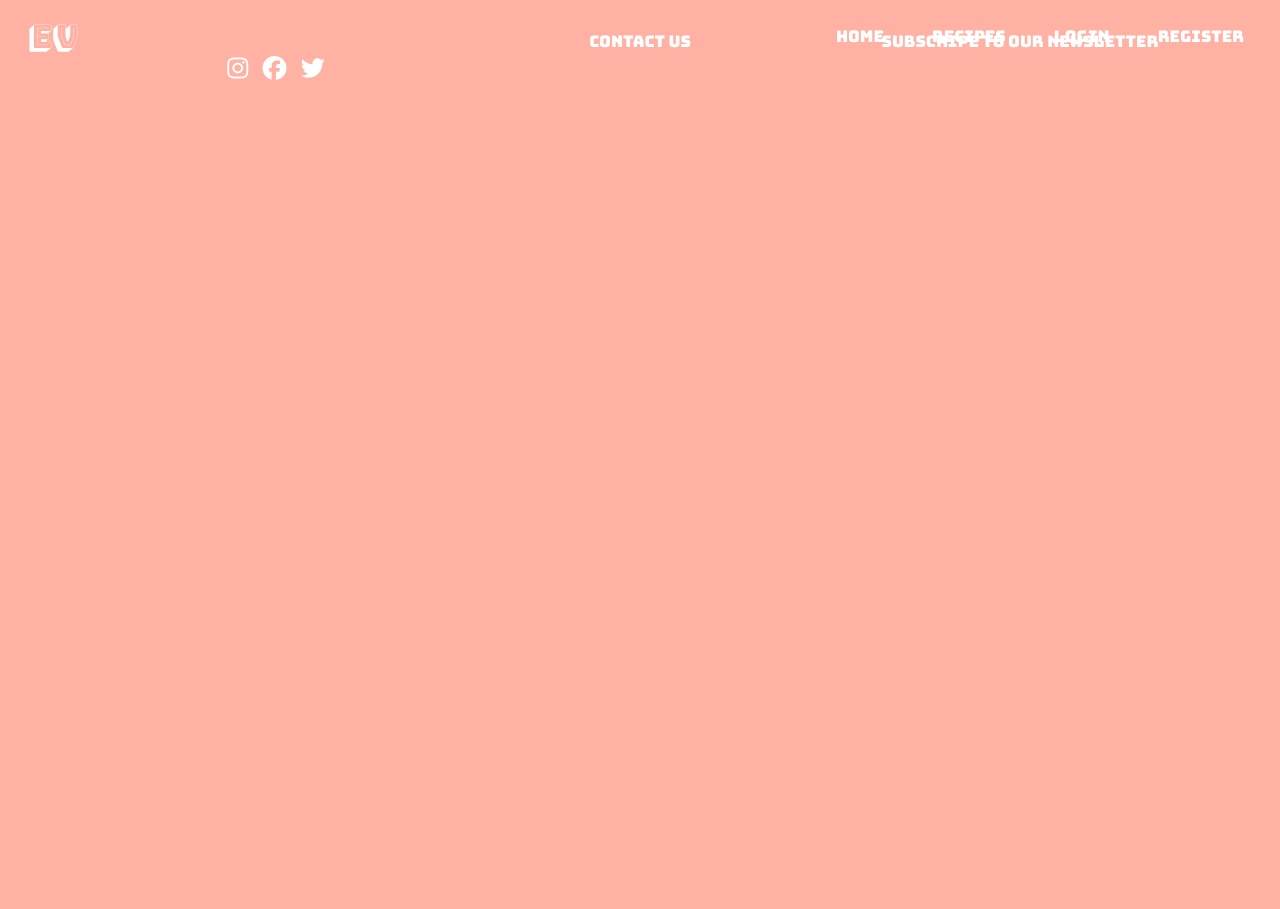
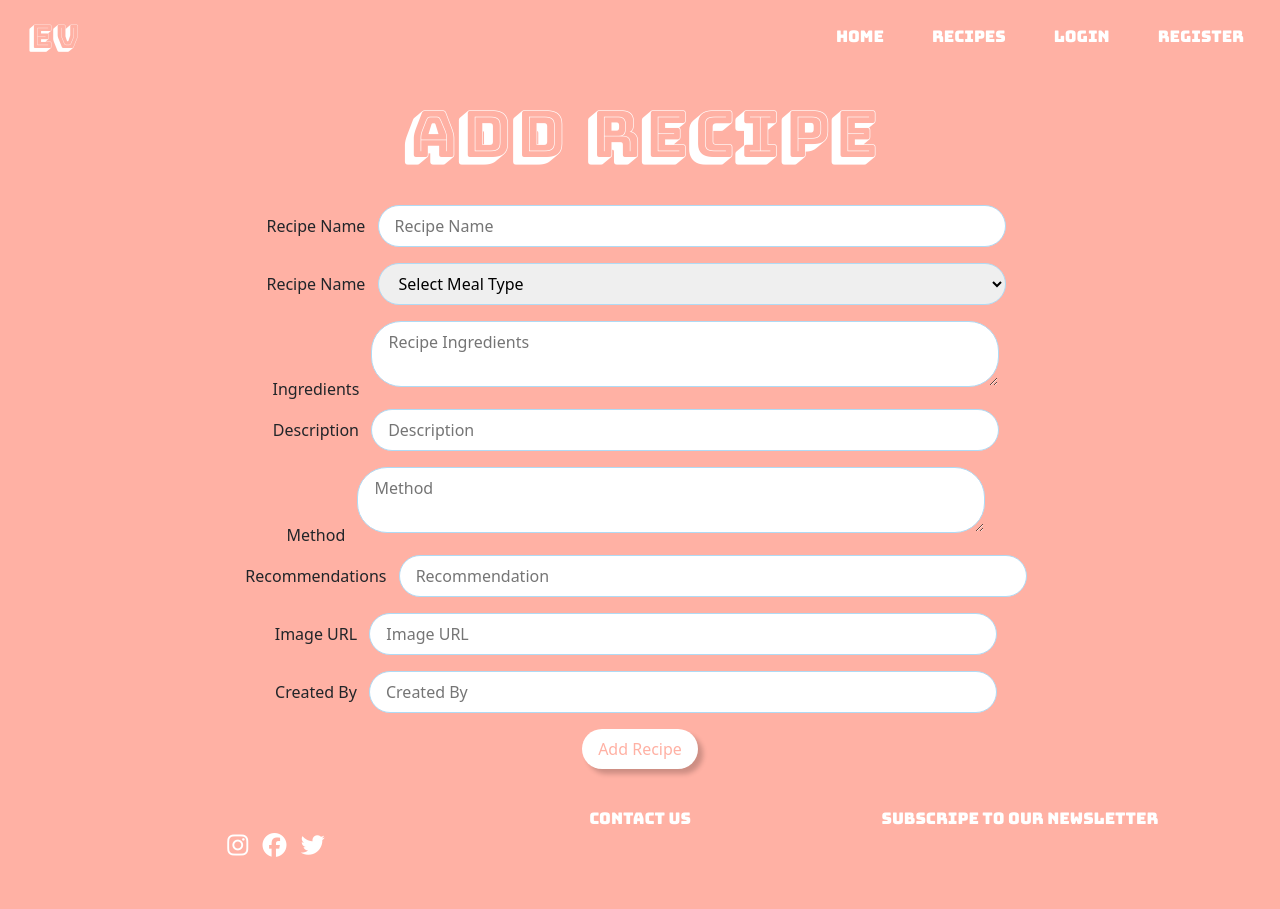
Before and after one commit to Alicepinch/everything-vegan, a Flask app: page /add-recipe in a window 1280 px wide. Before the commit the page ends 80 px from the top, so only its background shows below. Run offline with Flask 2, Linux system fonts and the light colour scheme; some libraries are stand-ins or nearby versions.

Commit message:
Form fields added

```diff
--- a/templates/add-recipe.html
+++ b/templates/add-recipe.html
@@ -1,4 +1,63 @@
 {% extends "base.html" %}
 {% block content %}
 
+<section>
+    <div class="container-fluid">
+        <div class="row">
+            <h1 class="small-header text-center">Add Recipe</h1>
+            <div class="container">
+                <div class="row">
+                    <form method="POST" class="text-center" action="{{  url_for('add_recipe')}}">
+                        <div>
+                            <label for="recipe_name">Recipe Name</label>
+                            <input type="text" name="recipe_name" class="form-field" placeholder="Recipe Name"
+                                id="recipe_name" required>
+                        </div>
+                        <div class="col-12">
+                            <label for="meal_name">Recipe Name</label>
+                            <select type="text" name="meal_name" class="form-field" id="meal_name" required>
+                                <option selected disabled>Select Meal Type</option>
+                                <option value="Breakfast">Breakfast</option>
+                                <option value="Lunch">Lunch</option>
+                                <option value="Dinner">Dinner</option>
+                                <option value="Desserts">Dessert</option><select>
+                        </div>
+                        <div class="col-12">
+                            <label for="ingredients">Ingredients</label>
+                            <textarea type="text" name="ingredients" placeholder="Recipe Ingredients" class="form-field"
+                                id="ingredients" required></textarea>
+                        </div>
+                        <div class="col-12">
+                            <label for="description">Description</label>
+                            <input type="text" name="description" placeholder="Description" id="description"
+                                class="form-field" required>
+                        </div>
+                        <div class="col-12">
+                            <label for="method">Method</label>
+                            <textarea type="text" name="method" placeholder="Method" class="form-field" id="method"
+                                required></textarea>
+                        </div>
+                        <div class="col-12">
+                            <label for="recommendations">Recommendations</label>
+                            <input type="text" name="recommendations" placeholder="Recommendation" class="form-field"
+                                id="recommendations">
+                        </div>
+                        <div class="col-12">
+                            <label for="img_url">Image URL</label>
+                            <input type="text" name="img_url" placeholder="Image URL" class="form-field" id="img_url">
+                        </div>
+                        <div class="col-12">
+                            <label for="created_by">Created By</label>
+                            <input type="text" name="created_by" placeholder="Created By" class="form-field"
+                                id="created_by">
+                        </div>
+                        <button type="submit" class="btn-white">Add Recipe</button>
+                    </form>
+                </div>
+            </div>
+        </div>
+    </div>
+
+</section>
+
 {% endblock %}
```
